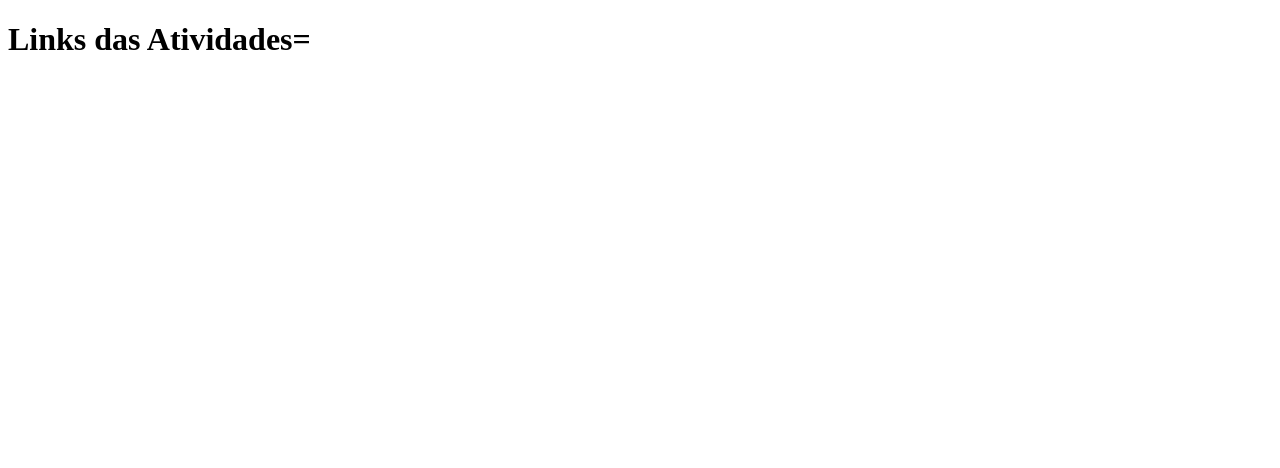
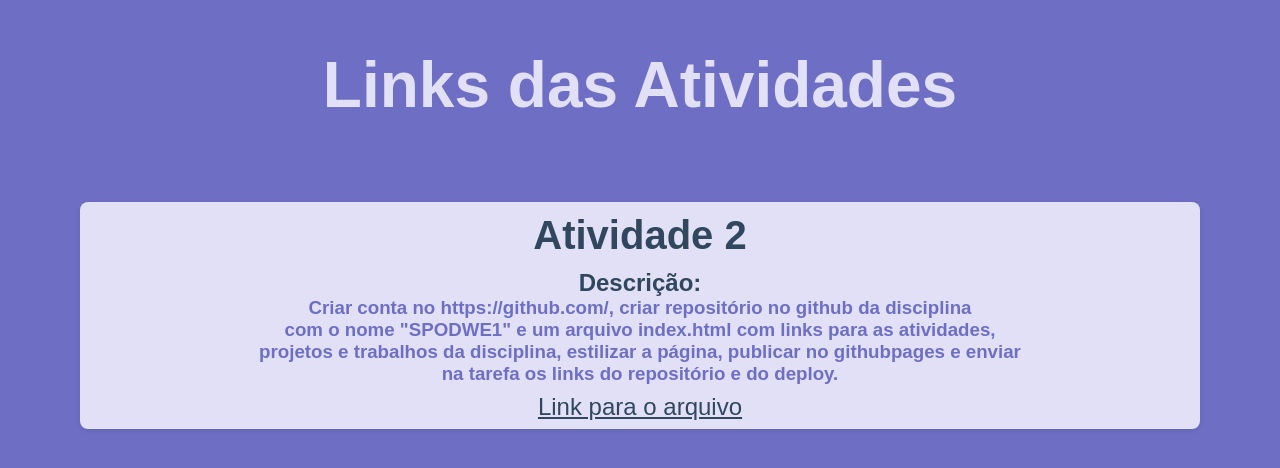
Before and after one commit to IsabelleSeve/SPODWE1, a plain HTML site: page index.html in a window 1280 px wide. Drawn offline with Linux system fonts and the light colour scheme.

Commit message:
Estilização Index.html
Estilização temporário do Index

```diff
--- /dev/null
+++ b/index.css
@@ -0,0 +1,44 @@
+*{
+    background-color: #6e6fc4;
+    color: #e1e0f7;
+    font-family: "Chakra Petch", sans-serif;
+    margin: 0;
+    padding: 0;
+    justify-content: center;
+    flex-direction: column;
+}
+
+header {
+    text-align: center;
+    font-size: 2.0rem;
+    margin: 3rem;
+}
+
+section{
+    background-color: #e1e0f7;
+    margin: 5rem;
+    display: flex;
+    flex-direction: column;
+    align-items: center;
+    border-radius: 0.5rem;
+    box-shadow: 0 2px 4px rgba(0, 0, 0, 0.1);
+    text-align: center;
+}
+
+section h1, h2, h3, a{
+    background-color:#e1e0f7;
+    color:#30475E
+}
+
+section h1 {
+    font-size: 2.5rem;
+    margin: 0.7rem;
+}
+
+section a{
+    font-size: 1.5rem;
+    padding: 0.5rem;
+}
+section h3{
+    color:#6e6fc4;
+}
--- a/index.html
+++ b/index.html
@@ -5,8 +5,20 @@
     <meta http-equiv="X-UA-Compatible" content="IE=edge">
     <meta name="viewport" content="width=device-width, initial-scale=1.0">
     <title>Aula</title>
+    <link rel="stylesheet" href="index.css">
 </head>
 <body>
-    <h1>Links das Atividades=</h1>
+    <header>
+        <h1>Links das Atividades</h1>
+    </header>
+
+    <maIn>
+        <section>
+            <h1>Atividade 2</h1>
+            <h2>Descrição: </h2>
+            <h3>Criar conta no https://github.com/, criar repositório no github da disciplina <br> com o nome "SPODWE1" e um arquivo index.html com links para as atividades, <br> projetos e trabalhos da disciplina, estilizar a página, publicar no githubpages e enviar <br> na tarefa os links do repositório e do deploy.</h3>
+            <a href="https://github.com/IsabelleSeve/SPODWE1/tree/4f268ffd7a09bf65e090232b475169749074ae8a/Atividades/A2"> Link para o arquivo</a>
+        </section>
+    </maIn>
 </body>
 </html>
```
